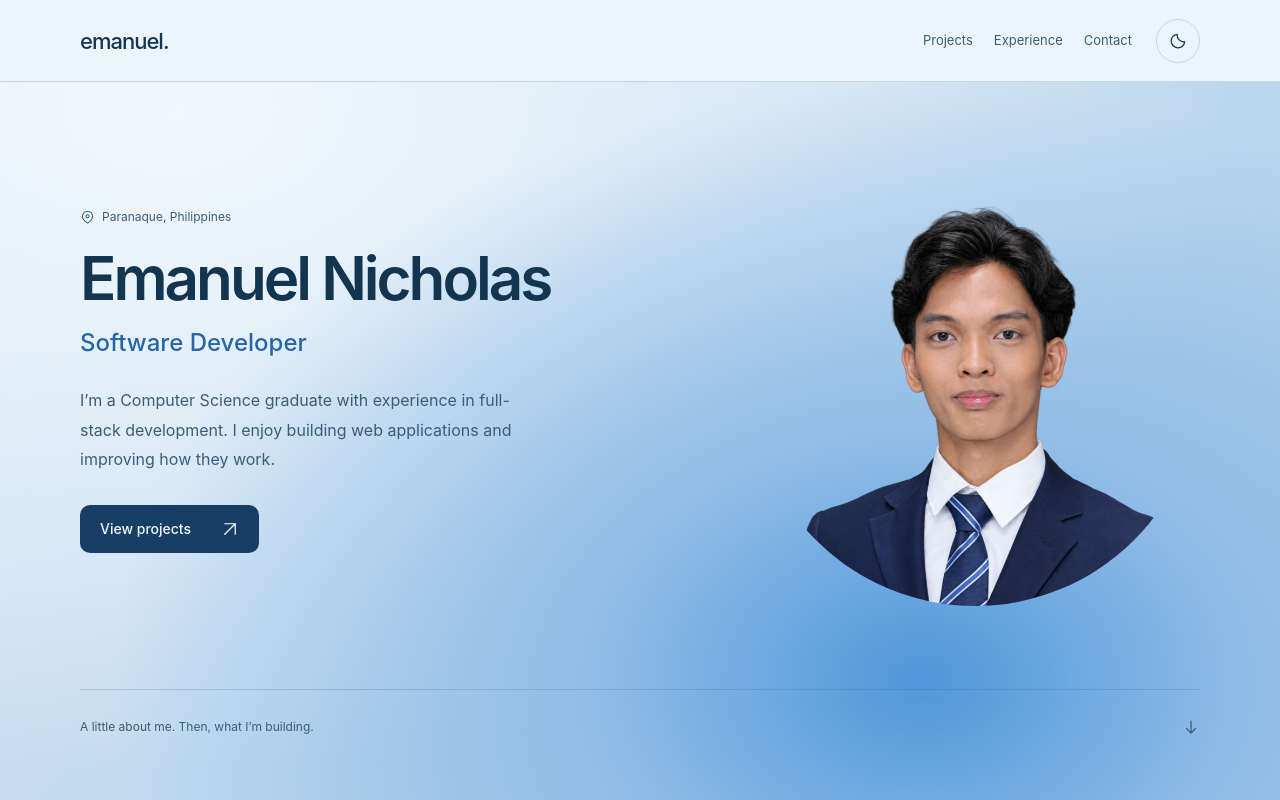
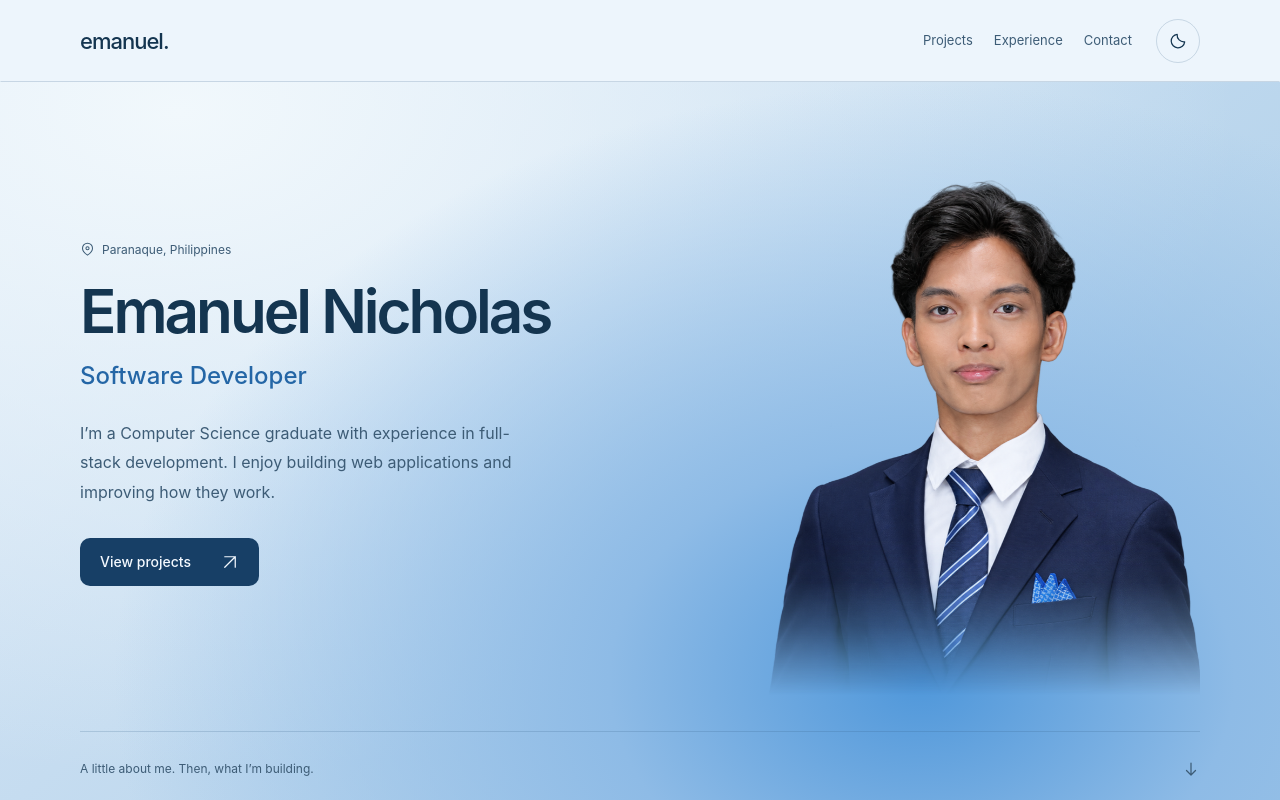
Before and after one commit to Emanuel-Nicholas-Manguera/eman-portfolio, a React (Vite) app: page / in a window 1280 px wide. Shown: the top 800 px of the page. Built offline with nearby package versions, Linux system fonts and the light colour scheme.

Commit message:
style: restore portrait framing with a softer bottom fade

```diff
--- a/src/Introduction.css
+++ b/src/Introduction.css
@@ -99,7 +99,7 @@
   width: 100%;
   padding: 0;
   border: 0;
-  border-radius: 50%;
+  border-radius: 16px;
   color: inherit;
   background: transparent;
   cursor: pointer;
@@ -111,9 +111,27 @@
   position: relative;
   display: block;
   width: 100%;
-  aspect-ratio: 1;
+  aspect-ratio: 4 / 5;
   overflow: hidden;
-  border-radius: 50%;
+  /* Keep the upper body clear, then feather the lower torso into the page. */
+  -webkit-mask-image: linear-gradient(
+    to bottom,
+    #000 0%,
+    #000 72%,
+    rgb(0 0 0 / .92) 80%,
+    rgb(0 0 0 / .6) 88%,
+    rgb(0 0 0 / .18) 96%,
+    transparent 100%
+  );
+  mask-image: linear-gradient(
+    to bottom,
+    #000 0%,
+    #000 72%,
+    rgb(0 0 0 / .92) 80%,
+    rgb(0 0 0 / .6) 88%,
+    rgb(0 0 0 / .18) 96%,
+    transparent 100%
+  );
 }
 
 .portrait-layer {
@@ -133,7 +151,7 @@
 
 /* Match the eye line and head size across the two original poses. */
 .portrait-layer--suit {
-  top: 10%;
+  top: 7.6%;
   left: 52%;
   width: 100%;
   opacity: 1;
```
